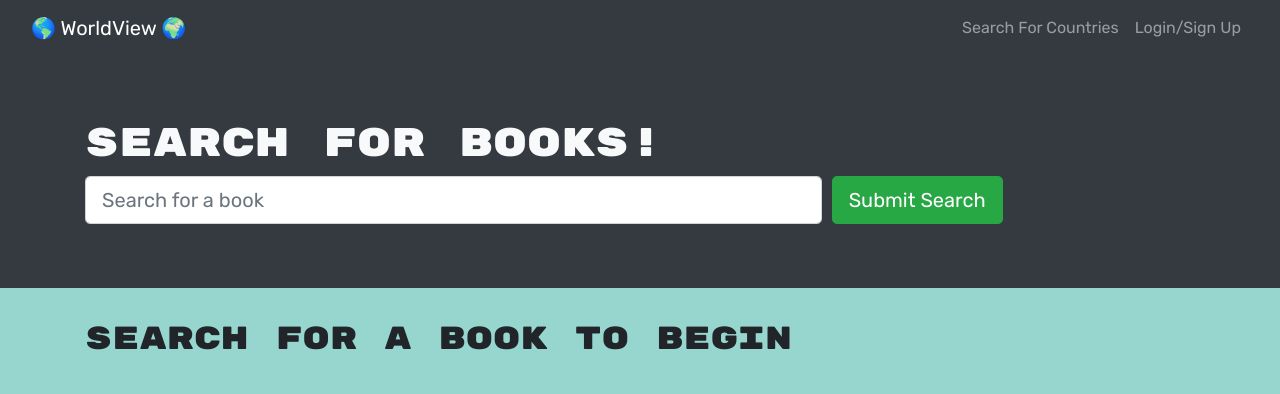
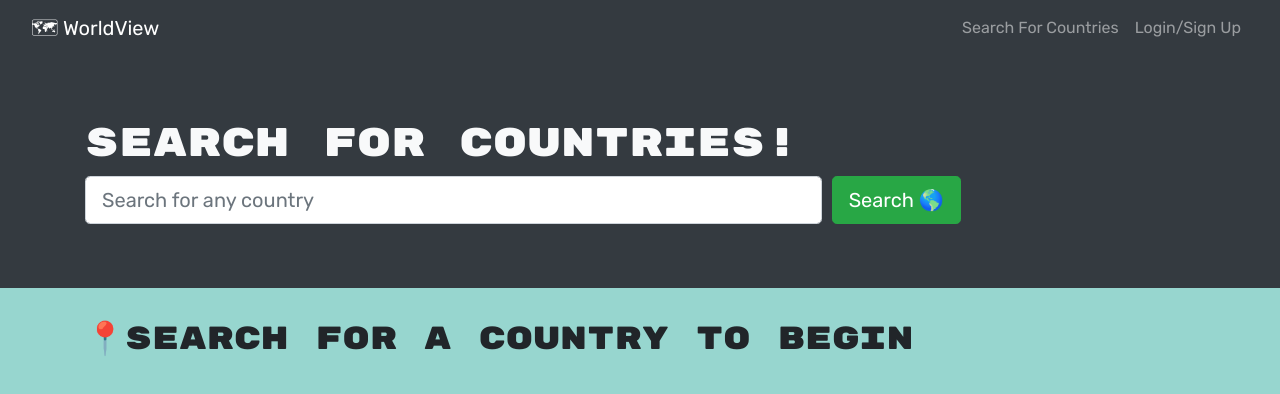
Before and after one commit to anacecyflores/WorldView, a React (Create React App) app in the folder client/: page / in a window 1280 px wide. Shown: the top 394 px of the page. Built offline with nearby package versions, Linux system fonts and the light colour scheme.

Commit message:
Updated Country Labels

```diff
--- a/client/src/components/Navbar.js
+++ b/client/src/components/Navbar.js
@@ -15,7 +15,7 @@ const AppNavbar = () => {
       <Navbar bg="dark" variant="dark" expand="lg">
         <Container fluid>
           <Navbar.Brand as={Link} to="/">
-            🌎 WorldView 🌍
+            🗺 WorldView
           </Navbar.Brand>
           <Navbar.Toggle aria-controls="navbar" />
           <Navbar.Collapse id="navbar">
--- a/client/src/pages/SavedBooks.js
+++ b/client/src/pages/SavedBooks.js
@@ -56,7 +56,7 @@ const SavedBooks = () => {
         <h2>
           {userData.savedBooks?.length
             ? `Viewing ${userData.savedBooks.length} saved ${
-                userData.savedBooks.length === 1 ? "book" : "books"
+                userData.savedBooks.length === 1 ? "country" : "countries"
               }:`
             : "You have no saved countries!"}
         </h2>
--- a/client/src/pages/SearchBooks.js
+++ b/client/src/pages/SearchBooks.js
@@ -1,4 +1,4 @@
-import React, { useState, useEffect } from 'react';
+import React, { useState, useEffect } from "react";
 import {
   Jumbotron,
   Container,
@@ -7,19 +7,19 @@ import {
   Button,
   Card,
   CardColumns,
-} from 'react-bootstrap';
+} from "react-bootstrap";
 
-import { useMutation } from '@apollo/client';
-import { SAVE_BOOK } from '../utils/mutations';
-import { saveBookIds, getSavedBookIds } from '../utils/localStorage';
+import { useMutation } from "@apollo/client";
+import { SAVE_BOOK } from "../utils/mutations";
+import { saveBookIds, getSavedBookIds } from "../utils/localStorage";
 
-import Auth from '../utils/auth';
+import Auth from "../utils/auth";
 
 const SearchBooks = () => {
   // create state for holding returned google api data
   const [searchedBooks, setSearchedBooks] = useState([]);
   // create state for holding our search field data
-  const [searchInput, setSearchInput] = useState('');
+  const [searchInput, setSearchInput] = useState("");
 
   // create state to hold saved bookId values
   const [savedBookIds, setSavedBookIds] = useState(getSavedBookIds());
@@ -46,21 +46,21 @@ const SearchBooks = () => {
       );
 
       if (!response.ok) {
-        throw new Error('something went wrong!');
+        throw new Error("something went wrong!");
       }
 
       const { items } = await response.json();
 
       const bookData = items.map((book) => ({
         bookId: book.id,
-        authors: book.volumeInfo.authors || ['No author to display'],
+        authors: book.volumeInfo.authors || ["No author to display"],
         title: book.volumeInfo.title,
         description: book.volumeInfo.description,
-        image: book.volumeInfo.imageLinks?.thumbnail || '',
+        image: book.volumeInfo.imageLinks?.thumbnail || "",
       }));
 
       setSearchedBooks(bookData);
-      setSearchInput('');
+      setSearchInput("");
     } catch (err) {
       console.error(err);
     }
@@ -92,7 +92,7 @@ const SearchBooks = () => {
     <>
       <Jumbotron fluid className="text-light bg-dark">
         <Container>
-          <h1>Search for Books!</h1>
+          <h1>Search for Countries!</h1>
           <Form onSubmit={handleFormSubmit}>
             <Form.Row>
               <Col xs={12} md={8}>
@@ -102,12 +102,12 @@ const SearchBooks = () => {
                   onChange={(e) => setSearchInput(e.target.value)}
                   type="text"
                   size="lg"
-                  placeholder="Search for a book"
+                  placeholder="Search for any country "
                 />
               </Col>
               <Col xs={12} md={4}>
                 <Button type="submit" variant="success" size="lg">
-                  Submit Search
+                  Search 🌎
                 </Button>
               </Col>
             </Form.Row>
@@ -119,7 +119,7 @@ const SearchBooks = () => {
         <h2>
           {searchedBooks.length
             ? `Viewing ${searchedBooks.length} results:`
-            : 'Search for a book to begin'}
+            : " 📍Search for a country to begin"}
         </h2>
         <CardColumns>
           {searchedBooks.map((book) => {
@@ -145,8 +145,8 @@ const SearchBooks = () => {
                       onClick={() => handleSaveBook(book.bookId)}
                     >
                       {savedBookIds?.some((savedId) => savedId === book.bookId)
-                        ? 'Book Already Saved!'
-                        : 'Save This Book!'}
+                        ? "Country Already Saved!"
+                        : "Save This Country!"}
                     </Button>
                   )}
                 </Card.Body>
```
